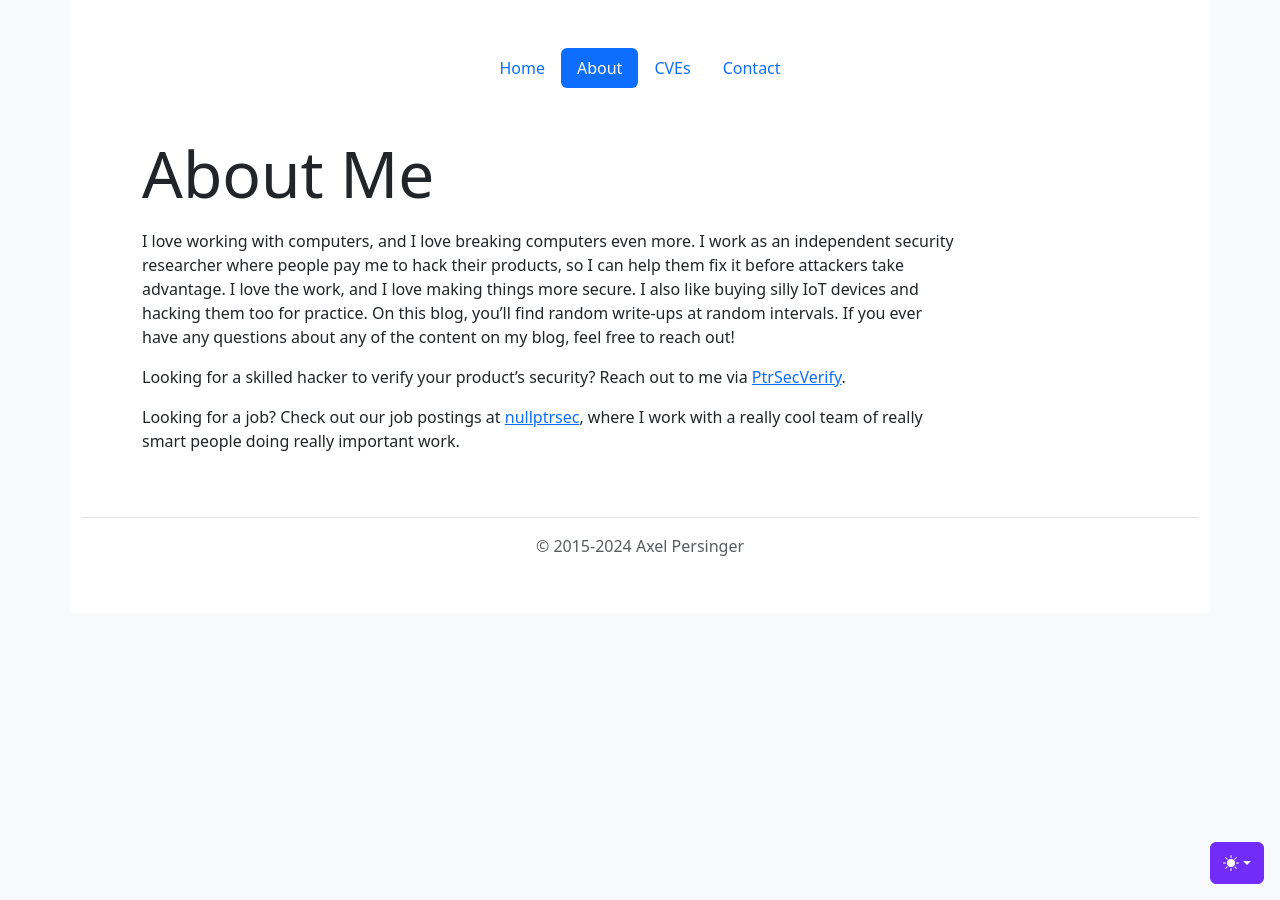
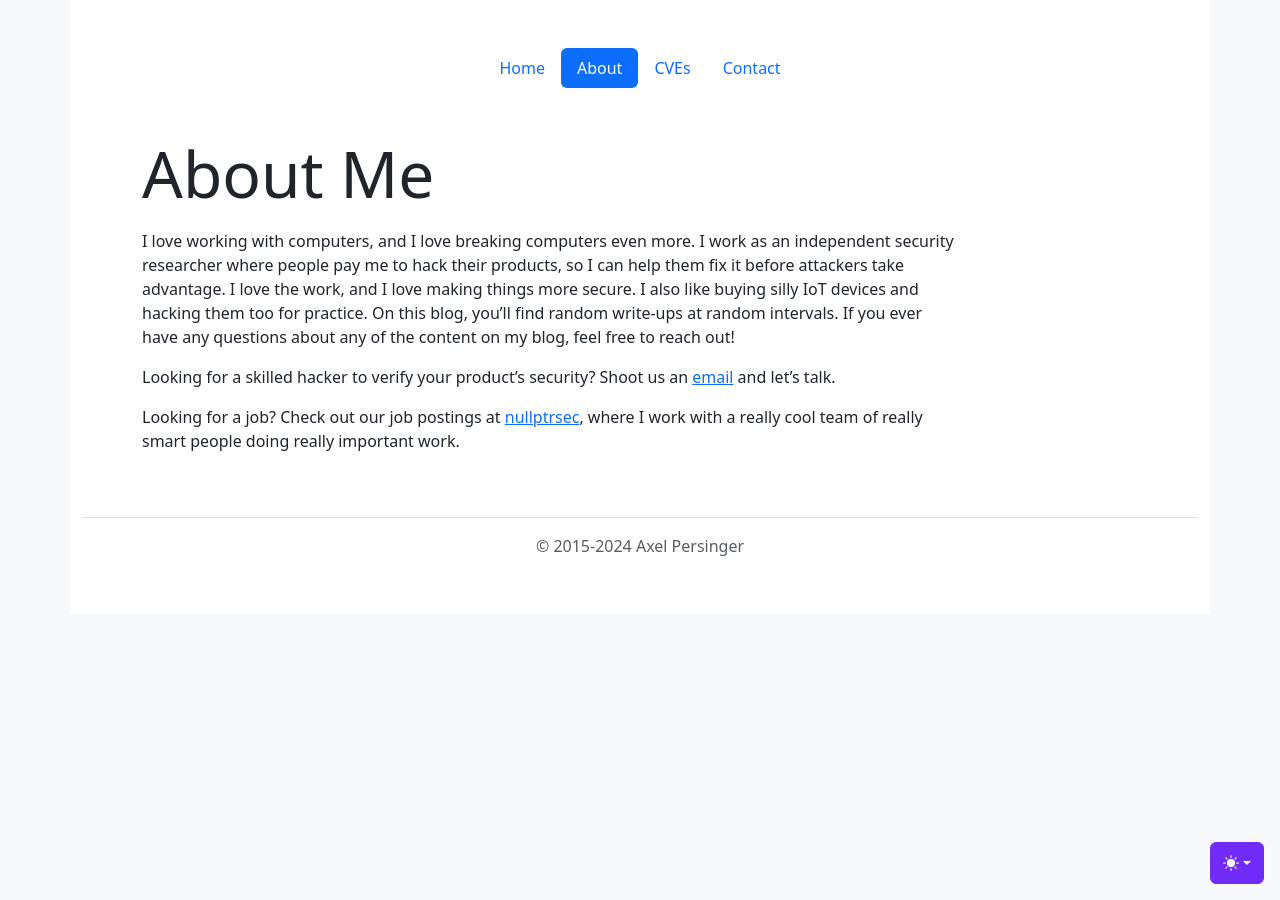
Before and after one commit to CuckooEXE/cuckooexe.github.io, a Jekyll site: the page built from about.md, in a window 1280 px wide. Built offline with Jekyll 4.4.1, drawn with Linux system fonts in a browser that asks for light colours; nearby versions of some CDN libraries; comment, search, counter and statistics services are not loaded.

Commit message:
remove ptrsecverify

```diff
--- a/_layouts/home.html
+++ b/_layouts/home.html
@@ -8,7 +8,6 @@ layout: default
     </p>
 	<span class="h6 px-3 position-relative"><a class="stretched-link" href="https://github.com/CuckooEXE"><i class="bi bi-github"></i></a> &nbsp; GitHub</span><div class="vr"></div>
 	<span class="h6 px-3 position-relative"><a class="stretched-link" href="https://www.linkedin.com/in/axelpersinger"><i class="bi bi-linkedin"></i></a> &nbsp; LinkedIn</span><div class="vr"></div>
-	<span class="h6 px-3 position-relative"><a class="stretched-link" href="https://ptrsecverify.com"><i class="bi bi-motherboard"></i></a> &nbsp; PtrSecVerify</span><div class="vr"></div>
 	<span class="h6 px-3 position-relative"><a class="stretched-link" href="https://nullptrsec.io"><i class="bi bi-briefcase"></i></a> &nbsp; nullptrsec</span>
 	<hr class="text-center mx-auto w-50 my-5">
 </div>
--- a/about.md
+++ b/about.md
@@ -6,6 +6,6 @@ permalink: /about
 
 I love working with computers, and I love breaking computers even more. I work as an independent security researcher where people pay me to hack their products, so I can help them fix it before attackers take advantage. I love the work, and I love making things more secure. I also like buying silly IoT devices and hacking them too for practice. On this blog, you'll find random write-ups at random intervals. If you ever have any questions about any of the content on my blog, feel free to reach out!
 
-Looking for a skilled hacker to verify your product's security? Reach out to me via [PtrSecVerify](https://ptrsecverify.com).
+Looking for a skilled hacker to verify your product's security? Shoot us an [email](mailto:contact@nullptrsec.io) and let's talk.
 
 Looking for a job? Check out our job postings at [nullptrsec](https://nullptrsec.io/careers), where I work with a really cool team of really smart people doing really important work.
```
